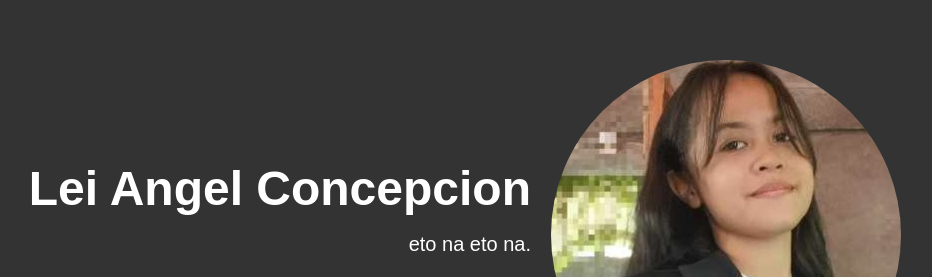
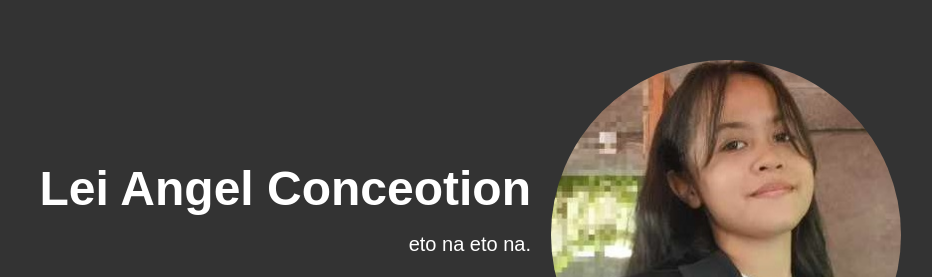
Before and after one commit to MsAly15/Portfolio, a plain HTML site: page index.html in a window 1280 px wide. Shown: the part 165-442 px from the top of the page, without its empty margins (109-1041 px from the left). Drawn offline with Linux system fonts and the light colour scheme.

Commit message:
Update index.html

```diff
--- a/index.html
+++ b/index.html
@@ -12,8 +12,10 @@
     <header id="landing-page">
         <div class="landing-content">
             <div class="text-content">
-                <h1>Lei Angel Concepcion</h1>
-                <p>eto na eto na.</p>
+                <div class="intro">
+                    <h1>Lei Angel Conceotion</h1>
+                    <p>eto na eto na.</p>
+                </div>
                 <div class="social-media">
                   <a href="https://twitter.com/yourprofile" target="_blank" aria-label="Twitter">
                       <i class="fab fa-twitter"></i>
```
